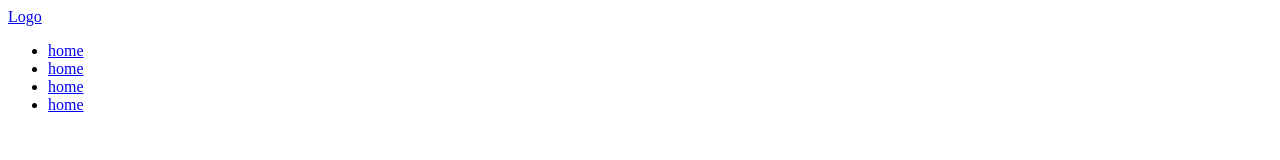
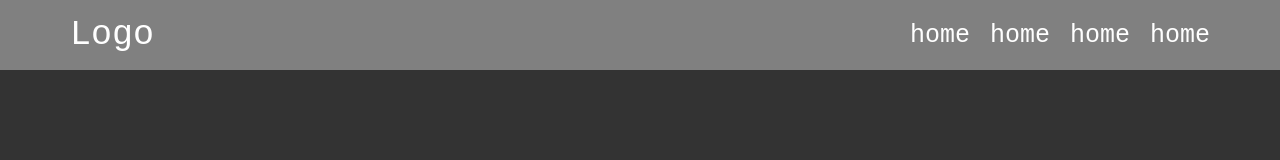
Before and after one commit to AbdulboriyVorisov/github-17-00, a plain HTML site: page index.html in a window 1280 px wide. Drawn offline with Linux system fonts and the light colour scheme.

Commit message:
header-nav styled 0.3v

```diff
--- a/index.html
+++ b/index.html
@@ -5,6 +5,7 @@
     <meta charset="UTF-8">
     <meta http-equiv="X-UA-Compatible" content="IE=edge">
     <meta name="viewport" content="width=device-width, initial-scale=1.0">
+    <link rel="stylesheet" href="./style/main.css">
     <title>gid</title>
 </head>
 
--- /dev/null
+++ b/style/main.css
@@ -0,0 +1,49 @@
+*{
+    margin: 0;
+    padding: 0;
+    box-sizing: border-box;
+}
+a{
+    text-decoration: none;
+}
+ul{
+    list-style: none;
+}
+body{
+    font-family: 'Courier New', Courier, monospace;
+}
+.container{
+    max-width: 1170px;
+    width: 100%;
+    margin: 0 auto;
+    padding: 0 15px;
+}
+.header{
+    height: 100vh;
+    background: #333;
+    display: flex;
+    flex-direction: column;
+}
+.header-nav{
+    padding: 15px 0;
+    background: grey;
+}
+.header-nav__content{
+    display: flex;
+    align-items: center;
+    justify-content: space-between;
+}
+.header-nav__logo{
+    font-size: 35px;
+    font-weight: 60;
+    color: white;
+}
+.header-nav__list{
+    display: flex;
+    align-items: center;
+    column-gap: 20px;
+}
+.header-nav__link{
+    font-size: 25px;
+    color: white;
+}
```
